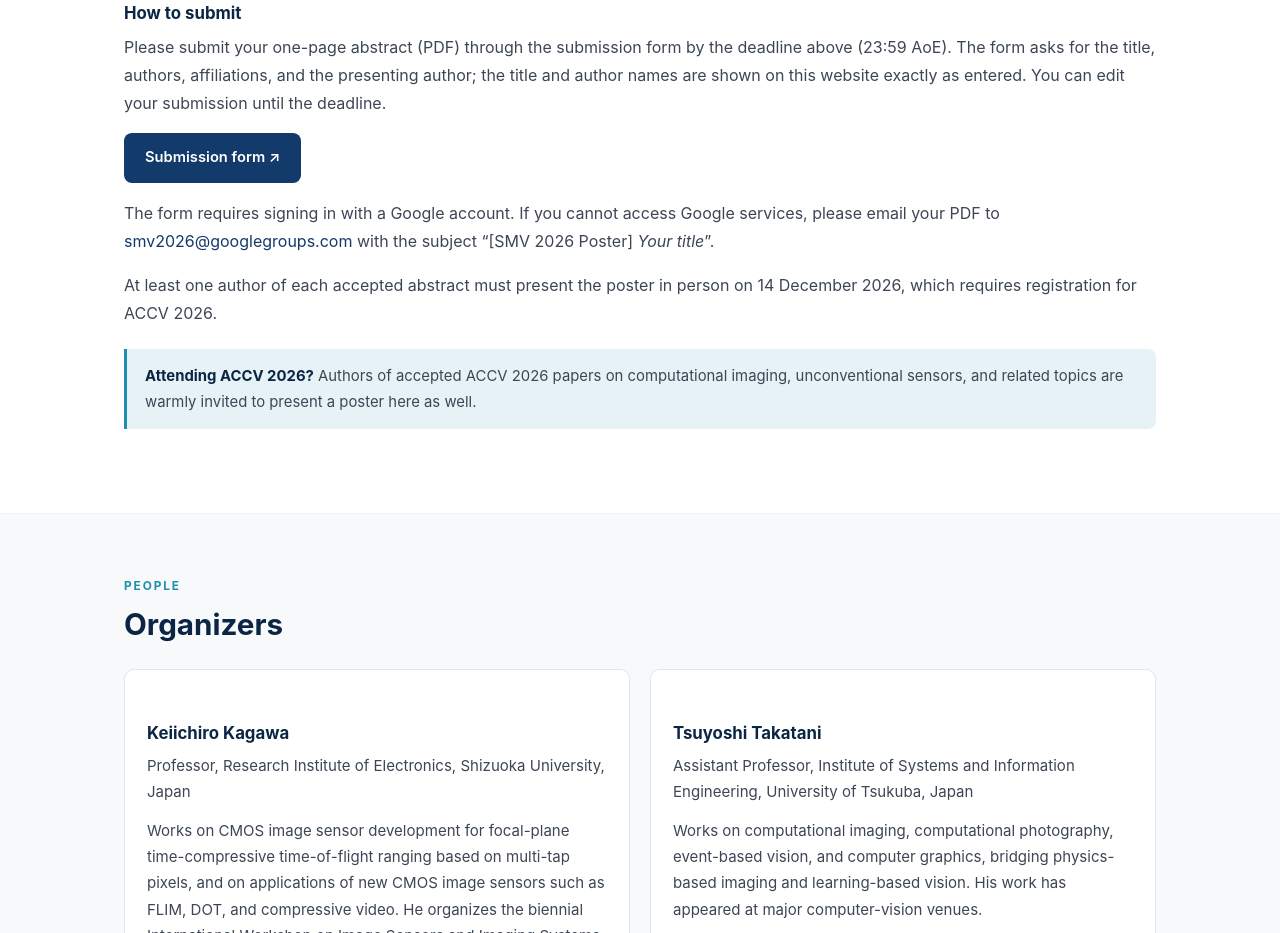
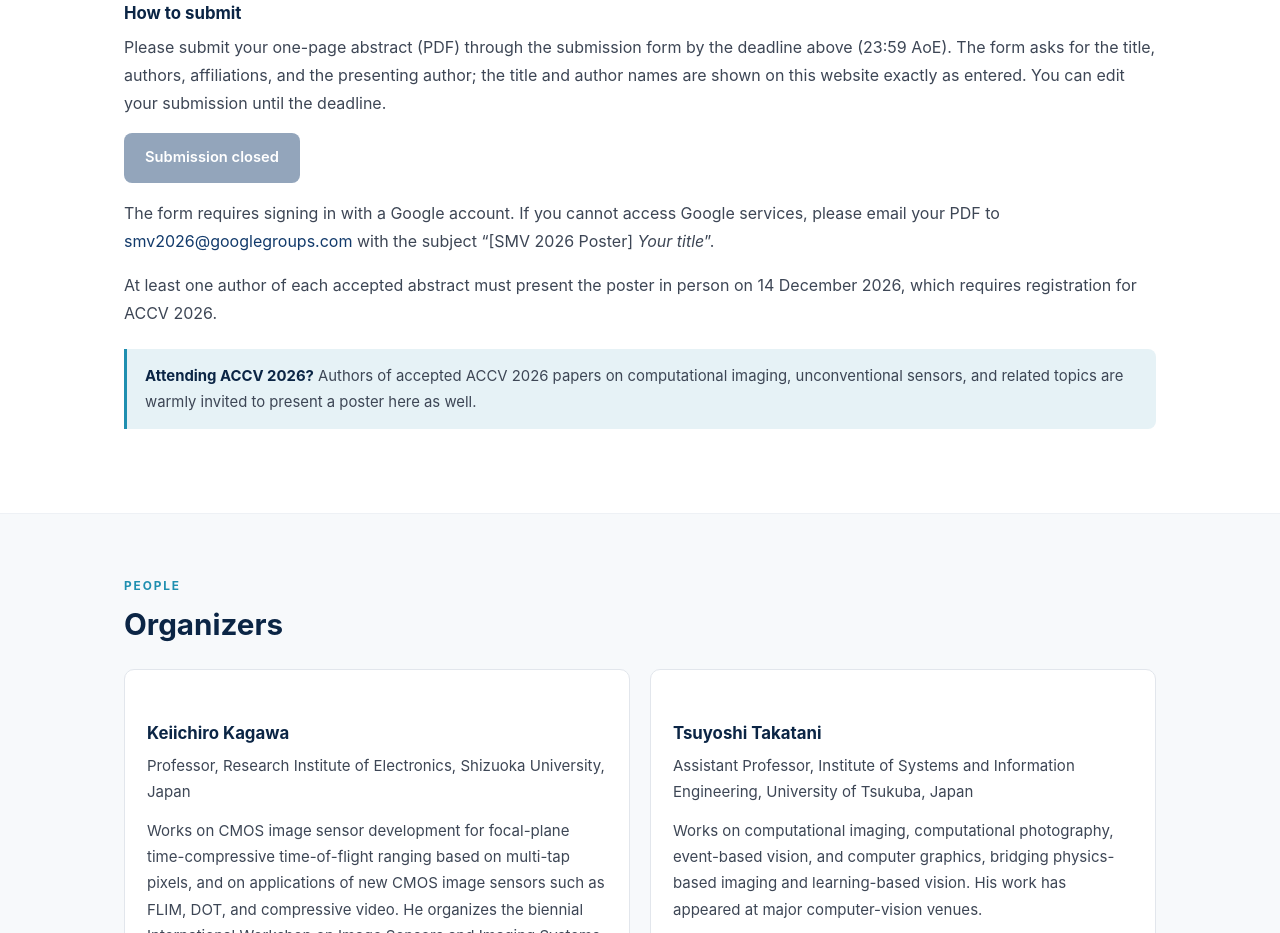
Before and after one commit to SensorsMeetVision/smv2026, a plain HTML site: page index.html in a window 1280 px wide. Shown: the part 7995-8928 px from the top of the page. Drawn offline with Linux system fonts and the light colour scheme.

Commit message:
Disable submission form button (submission closed)

```diff
--- a/assets/style.css
+++ b/assets/style.css
@@ -387,3 +387,6 @@ tr.is-poster td.time { color: #16503a; }
 h1, h2, h3 { text-wrap: balance; }
 .h2-statement { max-width: none; }
 .nw { white-space: nowrap; }
+
+/* ------------------------------------------------- disabled button -- */
+.btn.is-disabled { opacity: .45; pointer-events: none; cursor: not-allowed; }
--- a/index.html
+++ b/index.html
@@ -447,7 +447,7 @@
         exactly as entered. You can edit your submission until the deadline.
       </p>
       <p>
-        <a class="btn btn--solid" href="https://docs.google.com/forms/d/e/1FAIpQLScymtun5LlBUOTwAveX0GJs6OAvy_4SFan6OUo9ykSyoF_s2w/viewform" target="_blank" rel="noopener">Submission form &#8599;</a>
+        <span class="btn btn--solid is-disabled" aria-disabled="true">Submission closed</span>
       </p>
       <p>
         The form requires signing in with a Google account. If you cannot access Google
```
